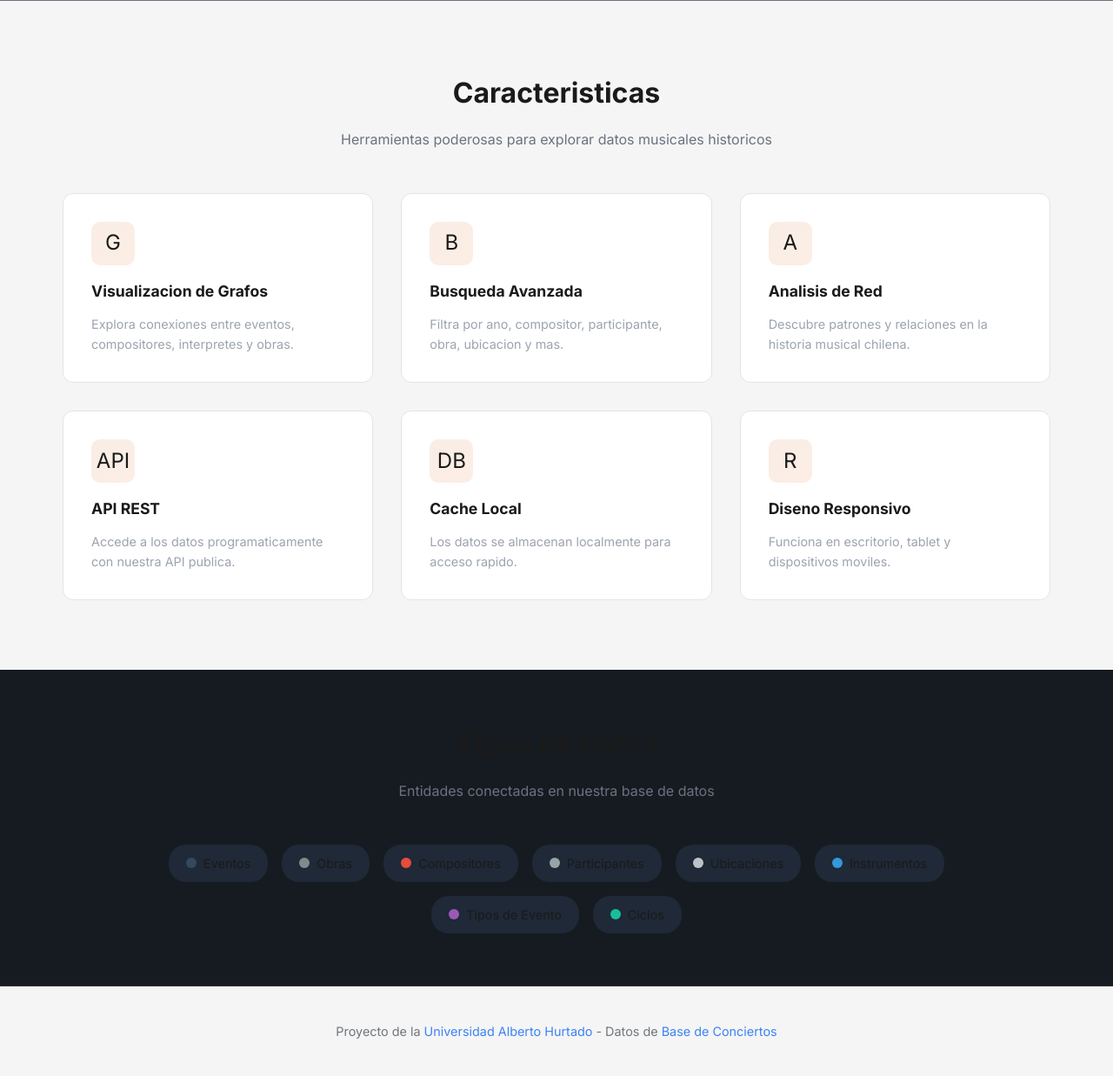
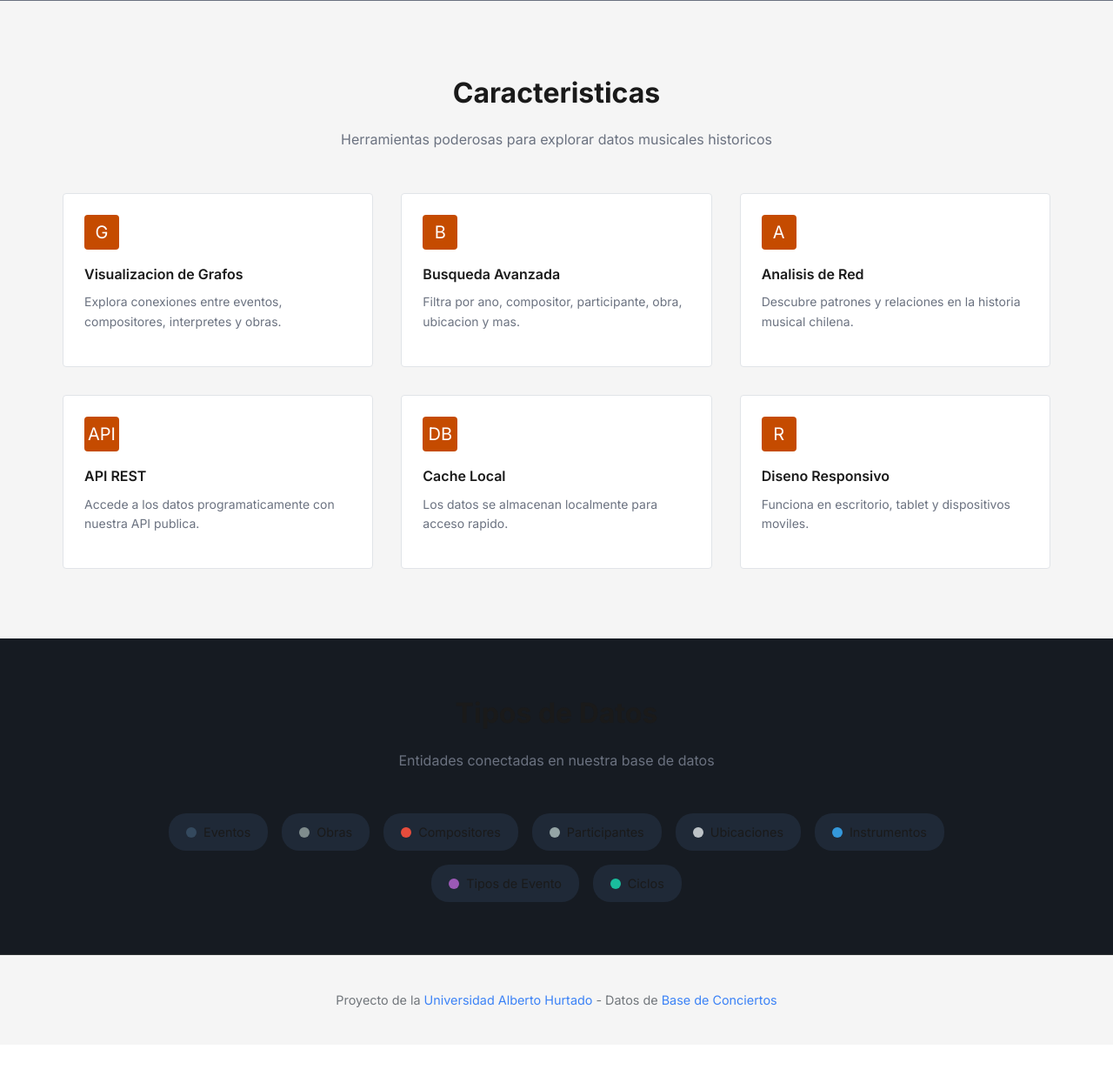
Before and after one commit to Akshoon/PROYECTO_FIIA, a Flask app: page / in a window 1280 px wide. Shown: the part 943-2180 px from the top of the page at 87% size. After the commit the page ends 2101 px from the top, so only its background shows below. Run offline with Flask 3, Linux system fonts and the light colour scheme; data that the repository does not hold is empty; some libraries are stand-ins or nearby versions.

Commit message:
feat: fuente ReplicaPro y feature cards estilo UAH

```diff
--- a/static/css/style.css
+++ b/static/css/style.css
@@ -29,7 +29,7 @@
 
 
 body {
-    font-family: 'Inter', -apple-system, BlinkMacSystemFont, sans-serif;
+    font-family: 'ReplicaPro', 'Inter', -apple-system, BlinkMacSystemFont, sans-serif;
     background: var(--uah-gray-light);
     color: var(--uah-black);
     line-height: 1.6;
@@ -264,36 +264,54 @@ a {
 .feature-card {
     background: var(--uah-white);
     border: 1px solid var(--uah-border);
-    border-radius: 12px;
-    padding: 2rem;
-    transition: all 0.3s;
+    border-radius: 4px;
+    padding: 1.5rem;
+    transition: all 0.2s;
 }
 
 .feature-card:hover {
     border-color: var(--uah-orange);
-    transform: translateY(-4px);
+    box-shadow: 0 2px 8px rgba(0, 0, 0, 0.08);
 }
 
 .feature-icon {
-    width: 50px;
-    height: 50px;
-    background: linear-gradient(135deg, rgba(197, 75, 0, 0.1), rgba(229, 90, 0, 0.1));
-    border-radius: 10px;
+    width: 40px;
+    height: 40px;
+    background: var(--uah-orange);
+    border-radius: 4px;
     display: flex;
     align-items: center;
     justify-content: center;
-    font-size: 24px;
+    font-size: 20px;
+    color: var(--uah-white);
     margin-bottom: 1rem;
 }
 
 .feature-card h3 {
-    font-size: 1.1rem;
-    margin-bottom: 0.75rem;
+    font-size: 1rem;
+    font-weight: 600;
+    margin-bottom: 0.5rem;
+    color: var(--uah-black);
 }
 
 .feature-card p {
-    color: #9ca3af;
-    font-size: 0.9rem;
+    color: var(--uah-gray);
+    font-size: 0.875rem;
+    margin-bottom: 1rem;
+}
+
+.feature-link {
+    color: var(--uah-orange);
+    font-size: 0.875rem;
+    font-weight: 500;
+    text-decoration: none;
+    display: inline-flex;
+    align-items: center;
+    gap: 4px;
+}
+
+.feature-link:hover {
+    text-decoration: underline;
 }
 
 /* Data Types Section */
--- a/static/css/table-style.css
+++ b/static/css/table-style.css
@@ -22,7 +22,7 @@
 }
 
 body {
-    font-family: 'Inter', -apple-system, BlinkMacSystemFont, sans-serif;
+    font-family: 'ReplicaPro', 'Inter', -apple-system, BlinkMacSystemFont, sans-serif;
     background: var(--uah-gray-light);
     color: var(--uah-black);
     line-height: 1.6;
```
Also changed, not shown: static/img/logoUAH.png (added), static/img/logoUAH_V2.png (added).
